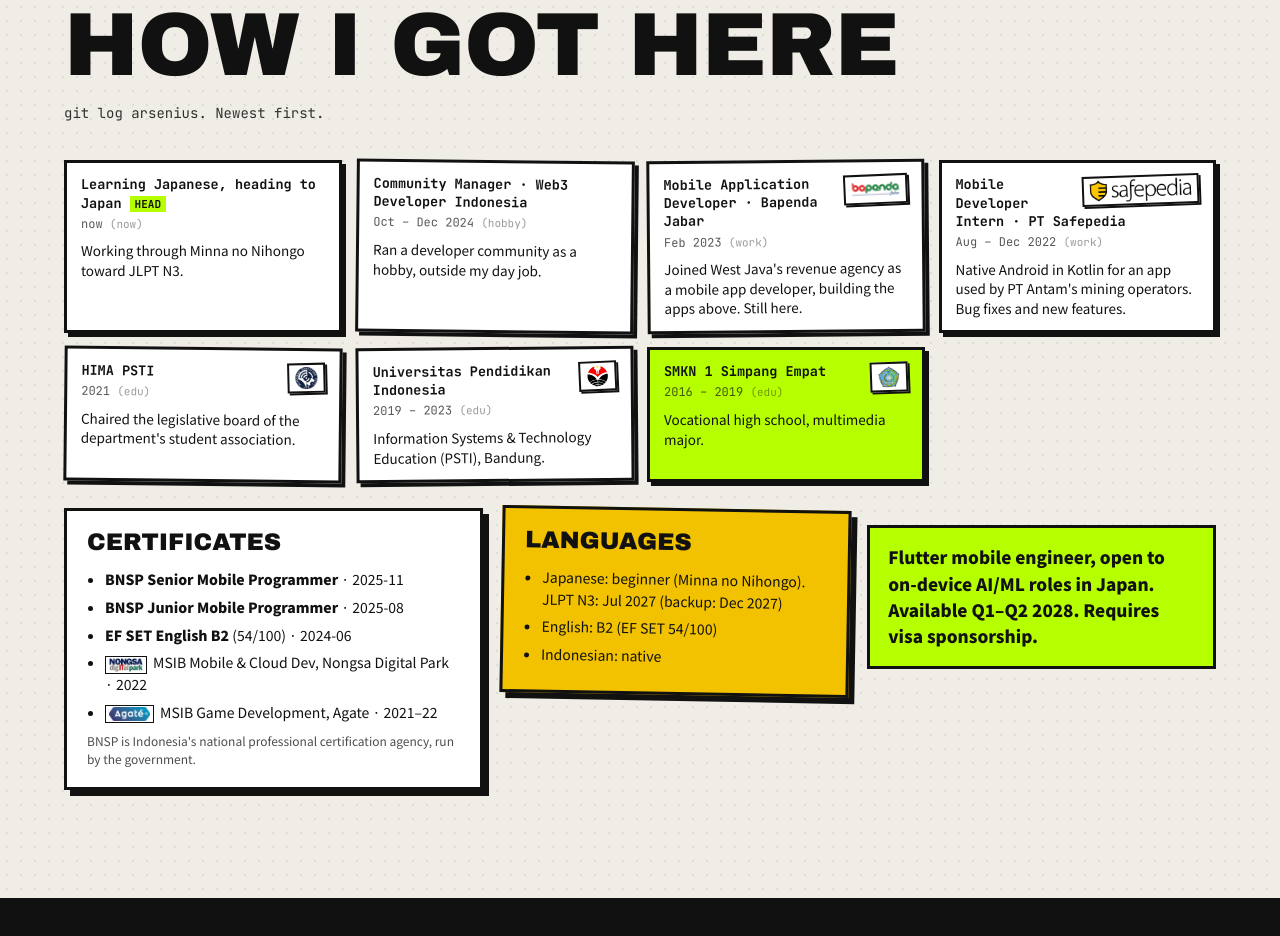
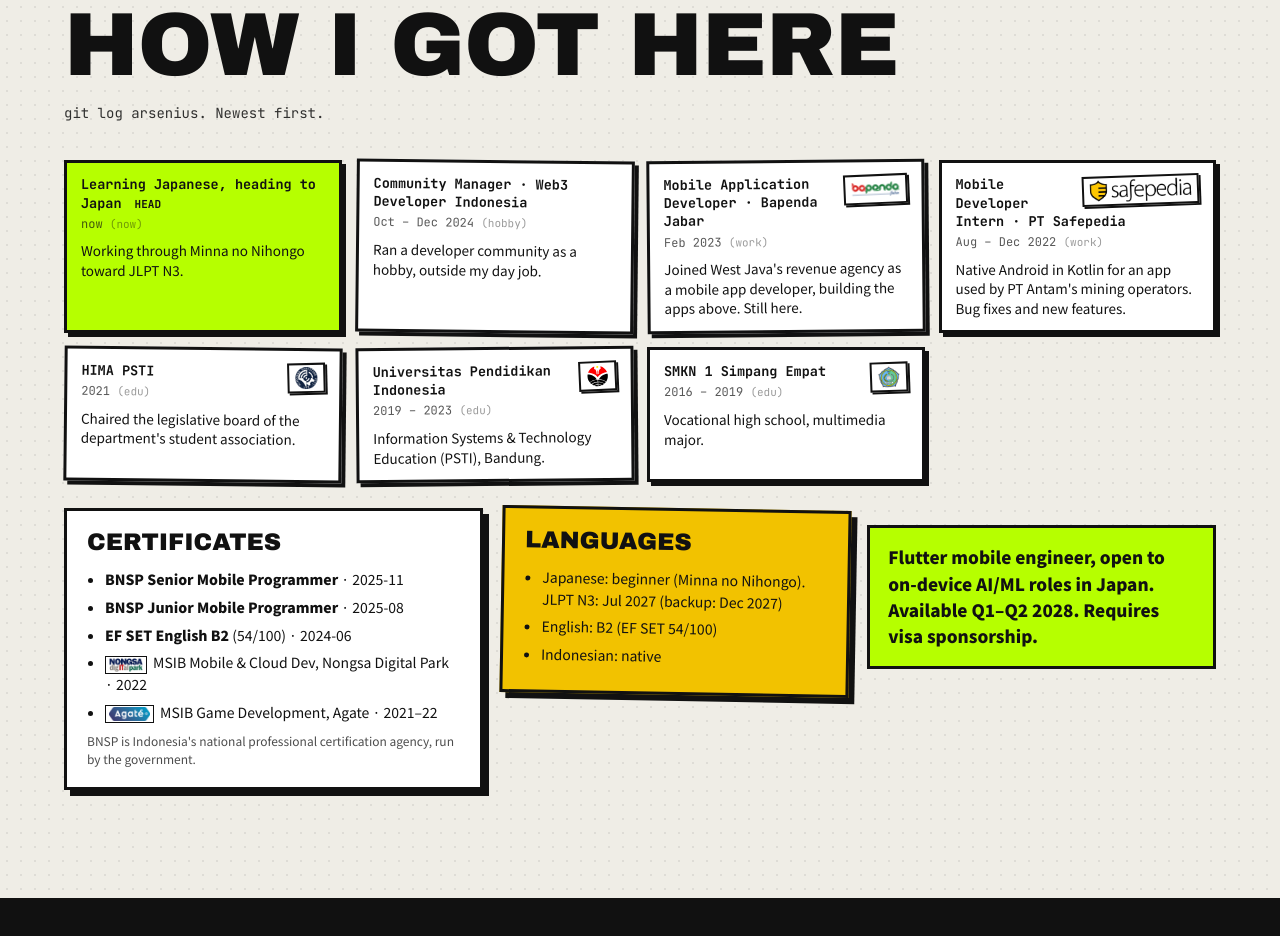
Before and after one commit to xzars-git/portfolio, a plain HTML site: page index.html in a window 1280 px wide. Shown: the part 1792-2728 px from the top of the page. Drawn offline with nearby package versions, Linux system fonts and the light colour scheme; no server answers; a web font is replaced by a local one.

Commit message:
Timeline: highlight the newest card (now first)
Co-Authored-By: Claude Opus 5.5 <noreply@anthropic.com>

```diff
--- a/styles.css
+++ b/styles.css
@@ -444,7 +444,7 @@ html[lang=ja] .mob-card h3{font-weight:900}
 #about .commit{border:3px solid var(--ink);background:var(--card);padding:12px 14px;margin:0;box-shadow:4px 4px 0 var(--ink)}
 #about .commit::before{display:none}
 #about .commit:nth-child(3n+2){transform:rotate(.6deg)}#about .commit:nth-child(3n){transform:rotate(-.5deg)}
-#about .commit:last-child{background:var(--lime);color:var(--k)}
+#about .commit:first-child{background:var(--lime);color:var(--k)}
 #about .c-head{font-size:13.5px;line-height:1.35}
 #about .c-head .hash{display:none}
 #about .c-logo{float:right;margin:0 0 6px 8px}
```
